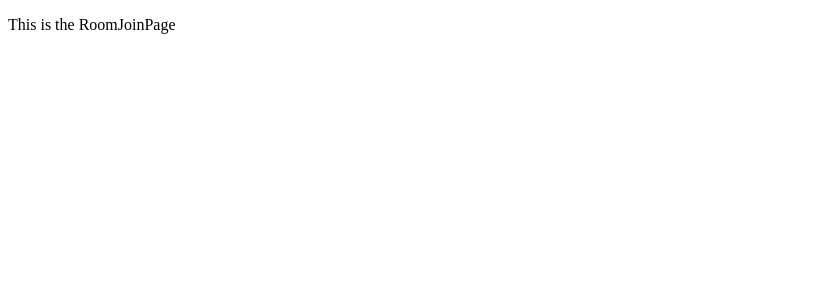
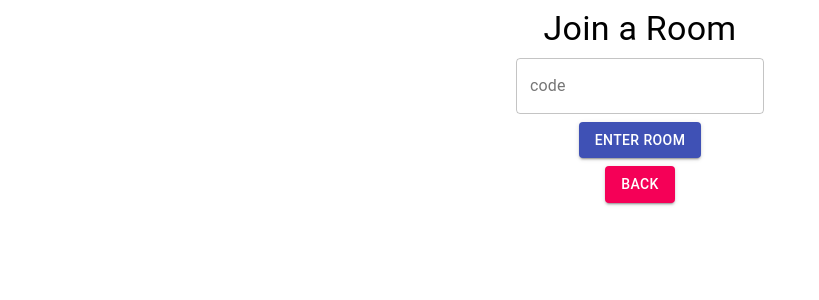
Before and after one commit to k4is3r/ramdom-music-central, a React app in the folder music_center/frontend/: page /join in a window 1280 px wide. Shown: the top 300 px of the page, without its empty margins (0-819 px from the left). Built offline with nearby package versions, Linux system fonts and the light colour scheme; the HTML template or start-up script is replaced by a standard one.

Commit message:
creating FE for RoomJoinPage

```diff
--- a/music_center/frontend/src/components/RoomJoinPage.js
+++ b/music_center/frontend/src/components/RoomJoinPage.js
@@ -1,11 +1,70 @@
 import React, {Component} from 'react';
+import {
+    TextField,
+    Button,
+    Grid,
+    Typography,
+
+} from "@material-ui/core";
+import { Link } from "react-router-dom";
+
 
 export default class RoomJoinPage extends Component {
     constructor(props){
         super(props);
+        this.state = {
+            roomCode: "",
+            error: ""
+        };
+
+        this._handleTextFieldChange = this._handleTextFieldChange.bind(this);
     }
 
     render() {
-        return <p>This is the RoomJoinPage</p>;
+        return(
+            <Grid container spacing={1}>
+                <Grid item xs={12} align="center">
+                    <Typography variant="h4" component="h4">
+                        Join a Room
+                    </Typography>
+                </Grid>
+                <Grid item xs={12}  align="center">
+                    <TextField
+                        error={this.state.error}
+                        label="code"
+                        placeholder="Enter a Room Code"
+                        value={this.state.roomCode}
+                        helperText = {this.state.error}
+                        variant="outlined"
+                        onChange={this._handleTextFieldChange}
+                    />
+                </Grid>
+                <Grid item xs={12}  align="center">
+                <Button
+                        variant="contained"
+                        color="primary"
+                        onClick
+                    >
+                        Enter Room
+                    </Button>
+                </Grid>
+                <Grid item xs={12}  align="center">
+                <Button
+                        variant="contained"
+                        color="secondary"
+                        to="/"
+                        component={Link}
+                    >
+                        Back
+                    </Button>
+                </Grid>
+            </Grid>
+        );
+    }
+
+    _handleTextFieldChange(e){
+        this.setState({
+            room: e.target.value
+        });
     }
 }
```
Also changed, not shown: music_center/frontend/static/frontend/main.js.
